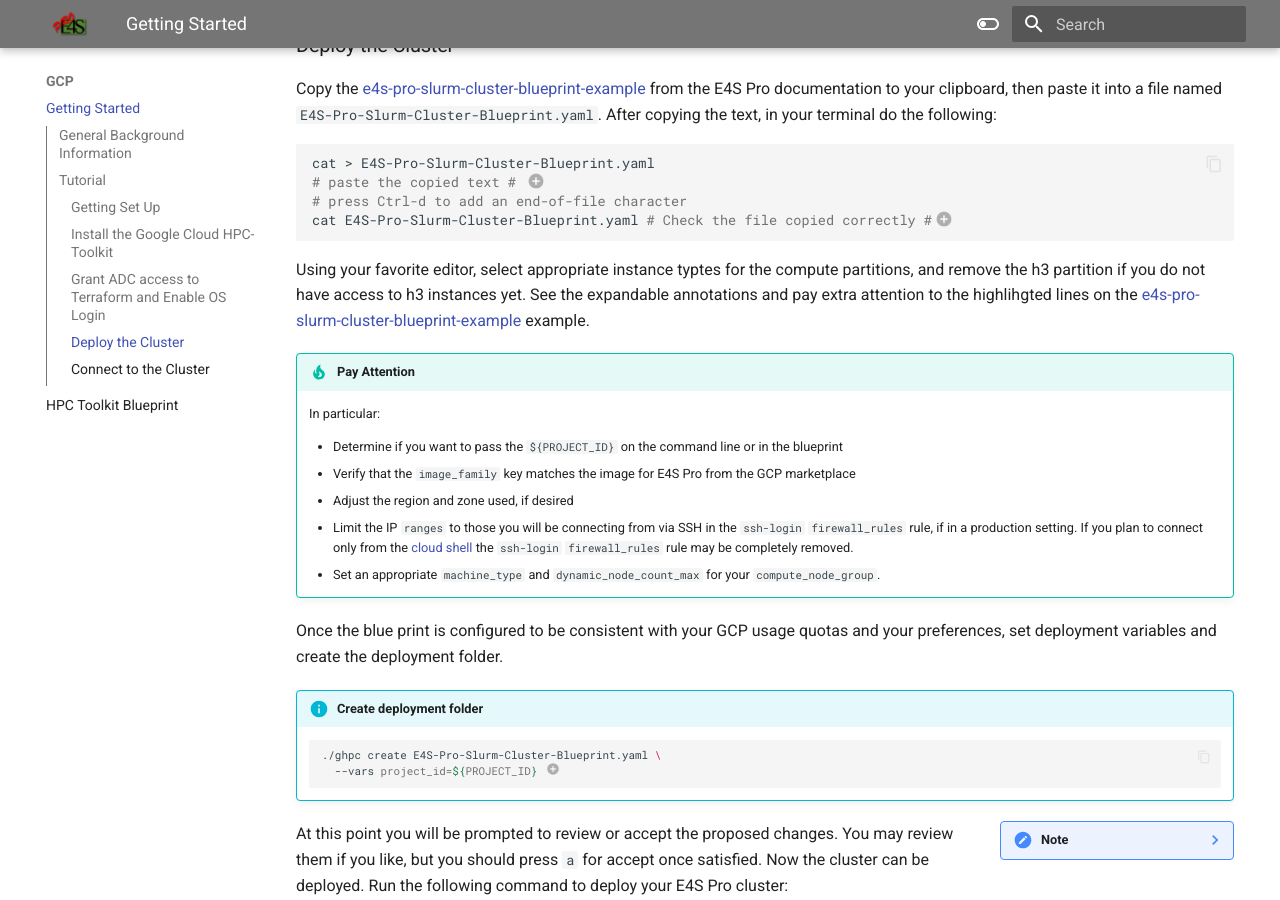
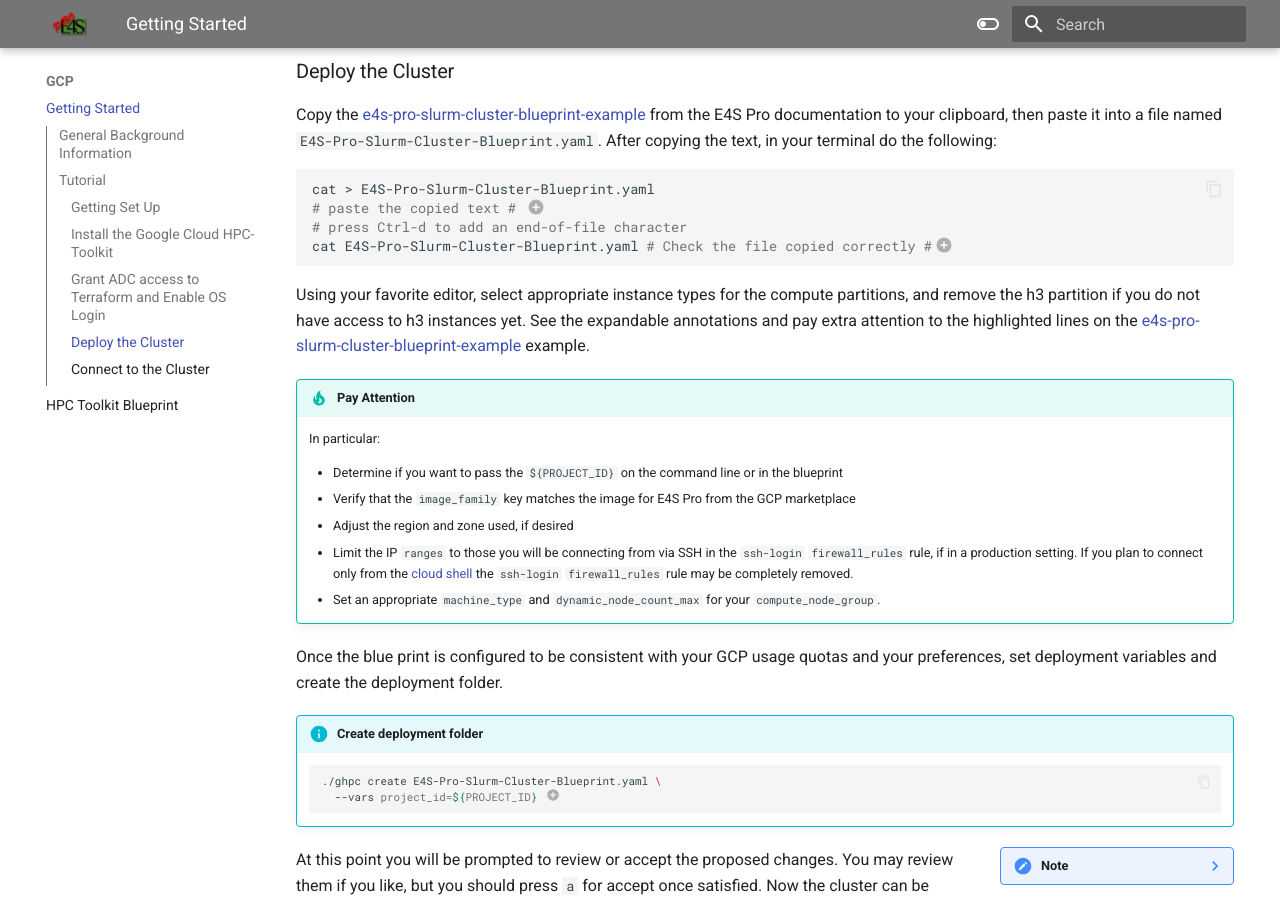
Before and after one commit to ParaToolsInc/ParaToolsPro, an MkDocs documentation site: the page built from docs/GCP/getting-started-GCP.md, in a window 1280 px wide and 900 px high, scrolled down 3133 px. Built offline with MkDocs 1.6.1 and Material for MkDocs 9.7.7, drawn with Linux system fonts in a browser that asks for light colours; some of the changed text lies outside the part shown.

Commit message:
Update getting-started-GCP.md
Typos and added a line about the google cloud shell

```diff
--- a/docs/GCP/getting-started-GCP.md
+++ b/docs/GCP/getting-started-GCP.md
@@ -186,9 +186,9 @@
 2. !!! note
        This is optional, but usually a good idea
 
-Using your favorite editor, select appropriate instance typtes for the compute partitions,
+Using your favorite editor, select appropriate instance types for the compute partitions,
 and remove the h3 partition if you do not have access to h3 instances yet.
-See the expandable annotations and pay extra attention to the highlihgted lines
+See the expandable annotations and pay extra attention to the highlighted lines
 on the [e4s-pro-slurm-cluster-blueprint-example][blueprint] example.
 
 !!! Tip "Pay Attention"
```
Also changed, not shown: other parts of docs/GCP/getting-started-GCP.md (+3 -3 lines).
